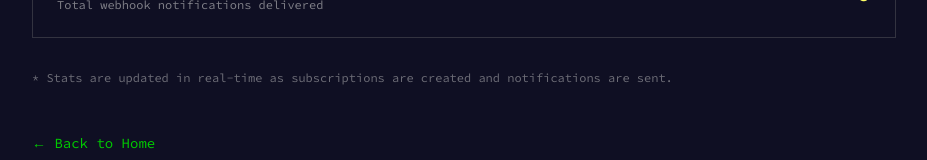
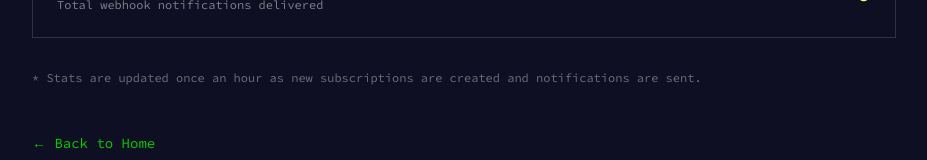
Before and after one commit to Lermatroid/adventcord, a Next.js app: page /stats in a window 1280 px wide. Shown: the part 305-465 px from the top of the page, without its empty margins (176-1103 px from the left). Built offline with nearby package versions, Linux system fonts and the light colour scheme; no server answers; the database is empty.

Commit message:
Add caching for stats page

```diff
--- a/src/app/stats/page.tsx
+++ b/src/app/stats/page.tsx
@@ -2,8 +2,8 @@ import { db, stats } from "@/db";
 import { eq } from "drizzle-orm";
 import Link from "next/link";
 
-// Force dynamic rendering to always get fresh data
-export const dynamic = "force-dynamic";
+// Revalidate the page every hour (3600 seconds)
+export const revalidate = 3600;
 
 async function getStatValue(key: string): Promise<number> {
   const stat = await db.query.stats.findFirst({
@@ -20,9 +20,7 @@ export default async function StatsPage() {
     <div className="space-y-8">
       <div className="space-y-2">
         <h1 className="text-green text-lg">--- Stats ---</h1>
-        <p className="text-foreground/80">
-          Adventcord usage statistics
-        </p>
+        <p className="text-foreground/80">Adventcord usage statistics</p>
       </div>
 
       <div className="border border-input-border p-6 space-y-6">
@@ -53,15 +51,13 @@ export default async function StatsPage() {
 
       <div className="space-y-2">
         <p className="text-foreground/50 text-xs">
-          * Stats are updated in real-time as subscriptions are created and notifications are sent.
+          * Stats are updated once an hour as new subscriptions are created and
+          notifications are sent.
         </p>
       </div>
 
       <div className="pt-4">
-        <Link
-          href="/"
-          className="text-green hover:text-link-hover"
-        >
+        <Link href="/" className="text-green hover:text-link-hover">
           ← Back to Home
         </Link>
       </div>
```
